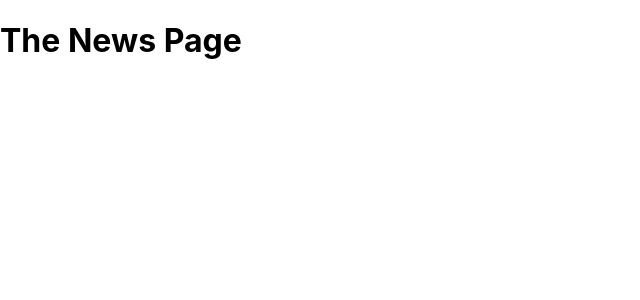
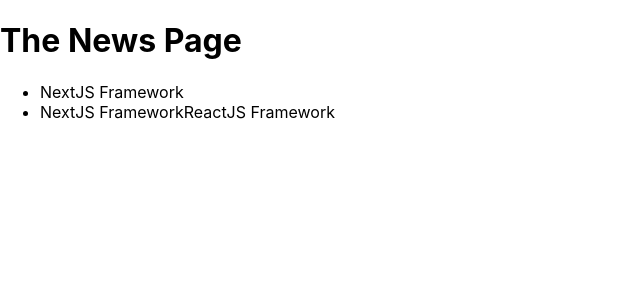
Before and after one commit to etorres-revature/react-nextjs, a Next.js app: page /news in a window 1280 px wide. Shown: the top 300 px of the page, without its empty margins (0-640 px from the left). Built offline with nearby package versions, Linux system fonts and the light colour scheme.

Commit message:
link from next

```diff
--- a/pages/news/index.js
+++ b/pages/news/index.js
@@ -1,7 +1,22 @@
 //localhost:3000/news
 
+import { Fragment } from "react";
+import Link from "next/link";
+
 const NewsPage = () => {
-  return <h1>The News Page</h1>;
+  return (
+    <Fragment>
+      <h1>The News Page</h1>
+      <ul>
+        <li>
+          <Link href="/nextjs">NextJS Framework</Link>
+        </li>
+        <li>
+          <Link href="/reactjs">NextJS Framework</Link>ReactJS Framework
+        </li>
+      </ul>
+    </Fragment>
+  );
 };
 
 export default NewsPage;
```
